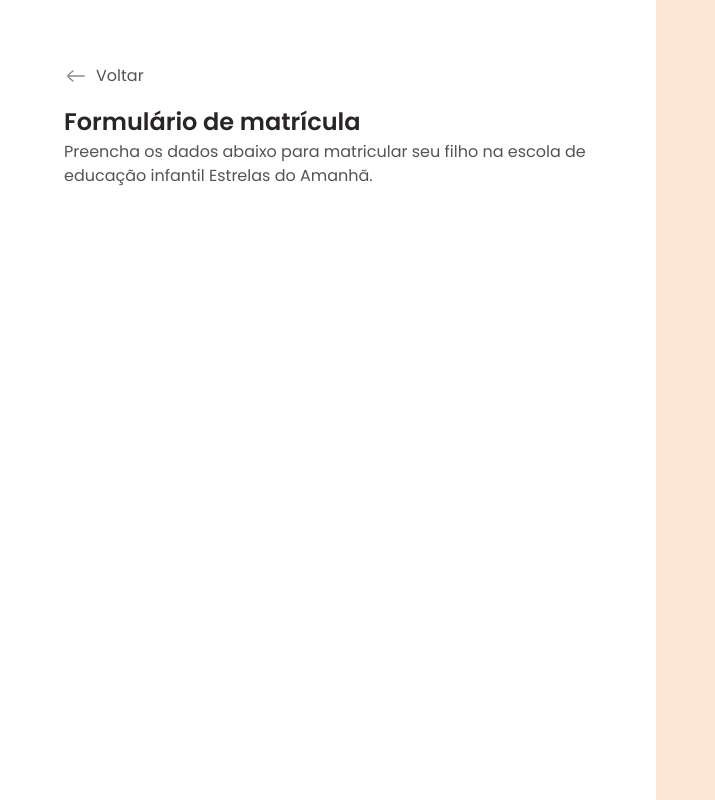
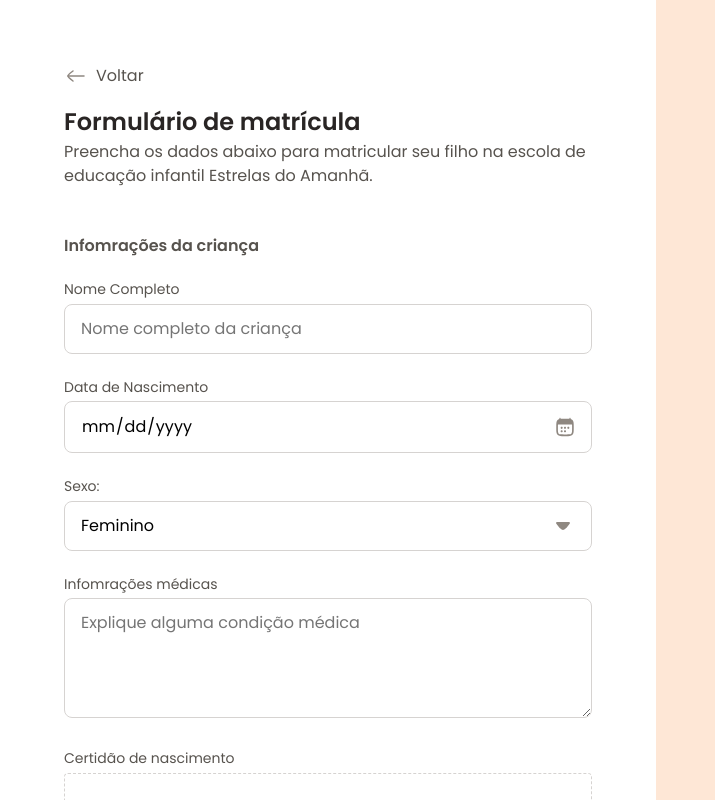
Before and after one commit to caiodragorj/form, a plain HTML site: page index.html in a window 1280 px wide. Shown: the full height of the page, 0-715 px from the left. Drawn offline with Linux system fonts and the light colour scheme.

Commit message:
padrões de estilo do form, campo date e campo upload

```diff
--- a/index.html
+++ b/index.html
@@ -5,10 +5,12 @@
   <meta charset="UTF-8">
   <meta name="viewport" content="width=device-width, initial-scale=1.0">
   <link rel="preconnect" href="https://fonts.googleapis.com">
-<link rel="preconnect" href="https://fonts.gstatic.com" crossorigin>
+  <link rel="preconnect" href="https://fonts.gstatic.com" crossorigin>
   <title>Estrea do amanhã</title>
   <link rel="stylesheet" href="styles/index.css">
-  <link href="https://fonts.googleapis.com/css2?family=Poppins:ital,wght@0,100;0,200;0,300;0,400;0,500;0,600;0,700;0,800;0,900;1,100;1,200;1,300;1,400;1,500;1,600;1,700;1,800;1,900&family=Roboto+Condensed:ital,wght@0,100..900;1,100..900&family=Roboto:ital,wght@0,100;0,300;0,400;0,500;0,700;0,900;1,100;1,400;1,500;1,700&display=swap" rel="stylesheet">
+  <link
+    href="https://fonts.googleapis.com/css2?family=Poppins:ital,wght@0,100;0,200;0,300;0,400;0,500;0,600;0,700;0,800;0,900;1,100;1,200;1,300;1,400;1,500;1,600;1,700;1,800;1,900&family=Roboto+Condensed:ital,wght@0,100..900;1,100..900&family=Roboto:ital,wght@0,100;0,300;0,400;0,500;0,700;0,900;1,100;1,400;1,500;1,700&display=swap"
+    rel="stylesheet">
 </head>
 
 <body>
@@ -21,14 +23,62 @@
         </div>
         <h1>Formulário de matrícula</h1>
         <p>Preencha os dados abaixo para matricular seu filho na escola de educação infantil Estrelas do Amanhã.</p>
+
+        <form method="post" action="" enctype="multipart/form-data">
+          <fieldset class="child-info">
+            <legend>Infomrações da criança</legend>
+
+            <div class="input-wraper">
+              <label for="fullname">Nome Completo</label>
+              <input type="text" name="fullname" id="fullname" placeholder="Nome completo da criança">
+            </div>
+
+            <div class="input-wraper">
+              <label for="bday">Data de Nascimento</label>
+              <input type="date" lang="pt-br" name="bday" id="bday" placeholder="Nome completo da criança">
+            </div>
+
+            <div class="select-wraper">
+              <label for="gender">Sexo:</label>
+              <select name="gender">
+                <option value="feminino">Feminino</option>
+                <option value="masculino">Masculino</option>
+              </select>
+            </div>
+
+            <div class="text-area-wraper">
+              <label for="medicalinfo">Infomrações médicas</label>
+              <textarea name="medicalinfo" id="medicalinfo" placeholder="Explique alguma condição médica"></textarea>
+            </div>
+
+            <div class="drop-area">
+              <label for="bdayfile">Certidão de nascimento</label>
+              <div class="drop-zone">
+                <input type="file" name="bdayfile" id="bdayfile">
+                <svg width="48" height="48" viewBox="0 0 48 48" fill="none" xmlns="http://www.w3.org/2000/svg">
+                  <path
+                    d="M34.9552 18.0221C34.97 18.022 34.985 18.022 35 18.022C39.9706 18.022 44 22.0588 44 27.0386C44 31.6796 40.5 35.5016 36 36M34.9552 18.0221C34.9848 17.6921 35 17.3579 35 17.0202C35 10.9339 30.0752 6 24 6C18.2465 6 13.5247 10.4253 13.0408 16.0638M34.9552 18.0221C34.7506 20.2952 33.8572 22.3692 32.4856 24.033M13.0408 16.0638C7.96796 16.5475 4 20.8278 4 26.0366C4 30.8834 7.43552 34.9264 12 35.8546M13.0408 16.0638C13.3565 16.0337 13.6765 16.0183 14 16.0183C16.2516 16.0183 18.3295 16.7639 20.001 18.022"
+                    stroke="#D6D3D1" stroke-width="3" stroke-linecap="round" stroke-linejoin="round" />
+                  <path d="M24 26V42M24 26C22.5996 26 19.9831 29.9886 19 31M24 26C25.4004 26 28.017 29.9886 29 31"
+                    stroke="#D6D3D1" stroke-width="3" stroke-linecap="round" stroke-linejoin="round" />
+                </svg>
+
+                <p>Clique aqui para<br>selecionar arquivos</p>
+              </div>
+
+            </div>
+
+
+          </fieldset>
+        </form>
       </div>
     </main>
     <aside>
       <div class="aside-container">
         <header>
-        <img src="assets/logo.svg">
-        <h2>Porque cada momento de <span>aprendizado</span> conta</h2>
-        <p>Inscreva seu filho em nossa escola e veja-o florescer em um ambiente acolhedor, seguro e estimulante.</p>
+          <img src="assets/logo.svg">
+          <h2>Porque cada momento de <span>aprendizado</span> conta</h2>
+          <p>Inscreva seu filho em nossa escola e veja-o florescer em um ambiente acolhedor, seguro e estimulante.</p>
         </header>
         <img src="assets/Illustration.png" alt="aa">
       </div>
--- /dev/null
+++ b/styles/fields/droparea.css
@@ -0,0 +1,37 @@
+.drop-zone {
+  border: 1px dashed var(--stroke);
+  border-radius:  .25rem;
+
+  display: grid;
+  justify-items: center;
+  padding: 1.75rem 1rem;
+
+  position: relative;
+  & input{
+    position: absolute;
+    width: 100%;
+    height: 100%;
+    inset: 0;
+    opacity: 0;
+
+  }
+
+  & p {
+    color: #A8A29E;
+  }
+
+  &:hover, &:has(input:focus){
+    border-width: 2px;
+    border-color: var(--stroke-hi);
+    background-color: var(--surface-c2);
+
+    & p{
+      color: var(--text-c3);
+    }
+
+    & svg path{
+      stroke: var(--stroke-hi);
+    }
+  }
+
+}
--- /dev/null
+++ b/styles/fields/index.css
@@ -0,0 +1,50 @@
+input, textarea, select {
+  appearance: none;
+  width: 100%;
+  border-radius: .5rem;
+  border: 1px solid var(--stroke);
+
+  padding: .75rem 1rem;
+  font: var(--text);
+}
+
+label {
+  font: var(--text-sm);
+  color: var(--text-c2);
+  margin-bottom: .25rem;
+  display: block;
+}
+
+input:focus, select:focus, textarea:focus, input[type="date"]:focus-within {
+  outline: .25rem solid var(--surface-c2);
+  border: .125rem solid var(--stroke-hi);
+  outline-offset: .1px; /*HACK BORDA SAFARI*/
+
+}
+
+input[type="date"] {
+  position: relative;
+
+  &::-webkit-calendar-picker-indicator{
+    opacity: 0;
+  }
+
+  &::before{
+    content: "";
+    position:absolute;
+    background: url(../../assets/icons/calendar-03.svg) center/contain;
+    right: 1rem;
+    width: 1.25rem;
+    height: 1.25rem;
+    top: 50%;
+    transform: translateY(-50%);
+  }
+}
+
+select {
+  background: url(../../assets/icons/arrow-down-01.svg) no-repeat calc(100% - 1rem) ;
+}
+
+textarea {
+  height: 120px;
+}
--- /dev/null
+++ b/styles/form.css
@@ -0,0 +1,16 @@
+@import url(fields/index.css);
+@import url(fields/droparea.css);
+form {
+  margin-top: 3rem;
+}
+
+fieldset {
+  border: none;
+  display: grid;
+  gap:1.5rem;
+}
+
+legend {
+  font: 600 1rem/1.25 var(--font-family);
+  margin-bottom: 1.5rem;
+}
--- a/styles/index.css
+++ b/styles/index.css
@@ -1,2 +1,3 @@
 @import url(global.css);
 @import url(layout.css);
+@import url(form.css);
```
